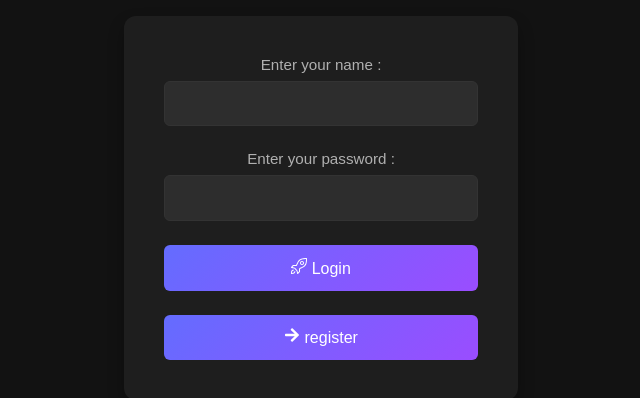
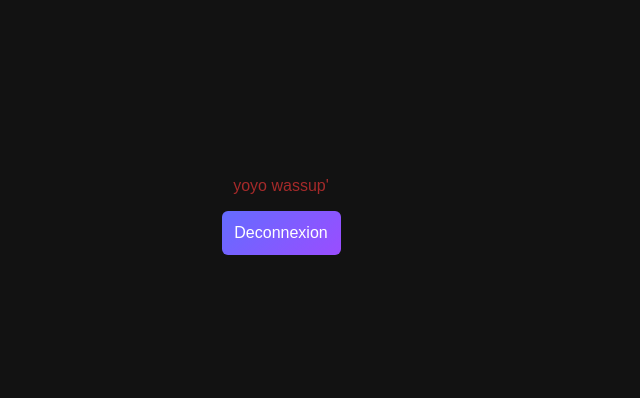
Before and after one commit to CFPT-Informatique/M306-ANT, a React (Create React App) app in the folder frontend/: page / in a window 1280 px wide. Shown: the part 192-590 px from the top of the page, without its empty margins (359-999 px from the left). Built offline with nearby package versions, Linux system fonts and the light colour scheme; sample sign-in values are in the browser's storage.

Commit message:
route login et register + token avec problème de login qui marche à moitié le tocken et bon mais le redirection à un problème

```diff
--- a/frontend/src/App.js
+++ b/frontend/src/App.js
@@ -1,18 +1,39 @@
 import './App.css';
-import Register from './components/register';
-import Login from './components/login';
-import Home from './components/home';
+import PrivateRoute from './components/PrivateRoute';
+import Register from './components/Register';
+import Login from './components/Login';
+import Home from './components/Home';
 import { BrowserRouter as Router, Routes, Route } from "react-router-dom";
+import { useState, useEffect } from 'react';
 
 function App() {
+  let [loggedIn, setLoggedIn] = useState(false);
+  let [loading, setLoading] = useState(true);
+
+  useEffect(() => {
+    const token = localStorage.getItem("authToken");
+    if (token) {
+      setLoggedIn(true);
+    }
+    setLoading(false);
+  }, []);
+
+  if (loading) {
+    return <div>Loading...</div>;
+  }
+
   return (
     <div className="App">
       <Router>
         <Routes>
-          <Route path="/" element={<Login />}/>
-          <Route path="/register" element={<Register />}/>
-          <Route path="/home" element={<Home />}/>
-
+          <Route path="/" element={<PrivateRoute loggedIn={loggedIn} element={<Home />} />} />
+          <Route path="/login" element={<Login setLoggedIn={setLoggedIn} />} />
+          <Route path="/register" element={<PrivateRoute loggedIn={loggedIn} element={<Register />} />} />
+          <Route path="/home" element={<PrivateRoute loggedIn={loggedIn} element={<Home />} />} />
+          {/* <Route path="/" element={loggedIn ? <Navigate to="/home" /> : <Navigate to="/login" />} />
+          <Route path="/login" element={<Login setLoggedIn={setLoggedIn} />} />
+          <Route path="/register" element={<Register />} />
+          <Route path="/home" element={<Home />} /> */}
         </Routes>
       </Router>
     </div>
--- /dev/null
+++ b/frontend/src/components/PrivateRoute.jsx
@@ -0,0 +1,8 @@
+import React from 'react';
+import { Navigate } from 'react-router-dom';
+
+const PrivateRoute = ({ element, loggedIn }) => {
+  return loggedIn ? element : <Navigate to="/login" />;
+};
+
+export default PrivateRoute;
--- /dev/null
+++ b/frontend/src/components/css/home.module.css
@@ -0,0 +1,16 @@
+.homeBody {
+  background-color: #121212;
+  color: #e0e0e0;
+  font-family: 'Arial', sans-serif;
+  display: flex;
+  justify-content: center;
+  align-items: center;
+  min-height: 100vh;
+  margin: 0;
+}
+
+
+
+p {
+    color: brown;
+}
--- /dev/null
+++ b/frontend/src/components/css/login.module.css
@@ -0,0 +1,82 @@
+/*
+    background-body: #121212
+    text: #e0e0e0
+    backgroud-input: #2d2d2d
+    input_border: #646cff
+
+*/
+
+.loginBody {
+  background-color: #121212;
+  color: #e0e0e0;
+  font-family: 'Arial', sans-serif;
+  display: flex;
+  justify-content: center;
+  align-items: center;
+  min-height: 100vh;
+  margin: 0;
+}
+
+.loginMain {
+  background-color: #1e1e1e;
+  padding: 2.5rem;
+  border-radius: 12px;
+  box-shadow: 0 8px 16px rgba(0, 0, 0, 0.3);
+  width: 100%;
+  max-width: 400px;
+
+}
+
+form {
+  display: flex;
+  flex-direction: column;
+  gap: 1.5rem;
+}
+
+
+label {
+  display: flex;
+  flex-direction: column;
+  gap: 0.5rem;
+  font-size: 0.95rem;
+  color: #b0b0b0;
+}
+
+input {
+  background-color: #2d2d2d;
+  border: 1px solid #333;
+  border-radius: 6px;
+  padding: 0.8rem;
+  color: #ffffff;
+  font-size: 1rem;
+  transition: all 0.3s ease;
+
+}
+
+input:focus {
+  outline: none;
+  border-color: #646cff;
+  box-shadow: 0 0 0 2px rgba(100, 108, 255, 0.2);
+  caret-color: #646cff;
+}
+
+button {
+  background: linear-gradient(135deg, #646cff, #9a4dff);
+  color: white;
+  border: none;
+  padding: 0.8rem;
+  border-radius: 6px;
+  font-size: 1rem;
+  font-weight: 500;
+  cursor: pointer;
+  transition: all 0.3s ease;
+}
+
+button:hover {
+  background: linear-gradient(135deg, #747bff, #aa5dff);
+  transform: translateY(-2px);
+}
+
+button:active {
+  transform: translateY(0);
+}
--- /dev/null
+++ b/frontend/src/components/css/register.module.css
@@ -0,0 +1,84 @@
+/*
+    background-body: #121212
+    text: #e0e0e0
+    backgroud-input: #2d2d2d
+    input_border: #646cff
+
+*/
+
+.registerBody {
+  background-color: #121212;
+  color: #e0e0e0;
+  font-family: 'Arial', sans-serif;
+  display: flex;
+  justify-content: center;
+  align-items: center;
+  min-height: 100vh;
+  margin: 0;
+}
+
+.registerMain {
+  background-color: #1e1e1e;
+  padding: 2.5rem;
+  border-radius: 12px;
+  box-shadow: 0 8px 16px rgba(0, 0, 0, 0.3);
+  width: 100%;
+  max-width: 400px;
+
+}
+
+form {
+  display: flex;
+  flex-direction: column;
+  gap: 1.5rem;
+}
+
+
+label {
+  display: flex;
+  flex-direction: column;
+  gap: 0.5rem;
+  font-size: 0.95rem;
+  color: #b0b0b0;
+}
+
+input {
+  background-color: #2d2d2d;
+  border: 1px solid #333;
+  border-radius: 6px;
+  padding: 0.8rem;
+  color: #ffffff;
+  font-size: 1rem;
+  transition: all 0.3s ease;
+
+}
+
+input:focus {
+  outline: none;
+  border-color: #646cff;
+  box-shadow: 0 0 0 2px rgba(100, 108, 255, 0.2);
+  caret-color: #646cff;
+}
+
+
+
+button {
+  background: linear-gradient(135deg, #646cff, #9a4dff);
+  color: white;
+  border: none;
+  padding: 0.8rem;
+  border-radius: 6px;
+  font-size: 1rem;
+  font-weight: 500;
+  cursor: pointer;
+  transition: all 0.3s ease;
+}
+
+button:hover {
+  background: linear-gradient(135deg, #747bff, #aa5dff);
+  transform: translateY(-2px);
+}
+
+button:active {
+  transform: translateY(0);
+}
--- a/frontend/src/components/home.jsx
+++ b/frontend/src/components/home.jsx
@@ -1,11 +1,19 @@
 import React from "react";
-import "../css/home.css";
+import styles from "./css/home.module.css";
 
 function Home() {
+    const handleLogout = () => {
+        localStorage.removeItem("authToken");
+        window.location.href = "/login";
+    };
+
     return (
-        <main>
-            sdasda
-        </main>
+        <div className={styles.homeBody}>
+            <div className={styles.homeMain}>
+                <p>yoyo wassup'</p>
+                <button onClick={handleLogout}>Deconnexion</button>
+            </div>
+        </div>
     );
 }
 
--- a/frontend/src/components/login.jsx
+++ b/frontend/src/components/login.jsx
@@ -1,10 +1,10 @@
 import React, { useState } from "react";
-import "../css/login.css";
 import { FaArrowRight } from "react-icons/fa";
 import { SlRocket } from "react-icons/sl";
 import { useNavigate } from "react-router-dom";
+import styles from "./css/login.module.css";
 
-function Login() {
+function Login({setLoggedIn}) {
     const navigate = useNavigate();
     const [formData, setFormData] = useState({
         username: "",
@@ -39,23 +39,25 @@ function Login() {
                 const data = await response.json();
 
                 localStorage.setItem("authToken", data.token);
+                setLoggedIn(true);
                 navigate("/home");
             } else {
                 setError("Identifiants incorrects");
             }
         } catch (err) {
-            setError("Erreur de connexion au serveur");
+            setError(`Erreur de connexion au serveur : ${err}`);
         } finally {
             setIsLoading(false);
         }
     };
 
     return (
-        <main>
+        <div className={styles.loginBody}>
+            <div className={styles.loginMain}>
                 <form onSubmit={handleSubmit}>
-                {error && <div className="error-message">{error}</div>}
+                    {error && <div>{error}</div>}
 
-                <label className="lblName">
+                    <label>
                     Enter your name :
                         <input
                             type="text"
@@ -66,7 +68,7 @@ function Login() {
                         />
                     </label>
 
-                <label className="lblPwd">
+                    <label>
                     Enter your password :
                         <input
                             type="password"
@@ -88,12 +90,12 @@ function Login() {
                     <button
                         type="button"
                         onClick={() => navigate("/register")}
-                    className="back-button"
                     >
                         <FaArrowRight /> register
                     </button>
                 </form>
-        </main>
+            </div>
+        </div>
     );
 }
 
--- a/frontend/src/components/register.jsx
+++ b/frontend/src/components/register.jsx
@@ -1,8 +1,9 @@
 import React, { useState } from "react";
-import "../css/register.css";
 import { useNavigate } from "react-router-dom";
 import { FaArrowLeft } from "react-icons/fa";
 import { SlUserFollow } from "react-icons/sl";
+import styles from "./css/register.module.css";
+
 
 function Register() {
     const navigate = useNavigate();
@@ -59,9 +60,10 @@ function Register() {
     };
 
     return (
-        <main>
+        <div className={styles.registerBody}>
+            <div className={styles.registerMain}>
                 <form onSubmit={handleSubmit}>
-                <label className="lblName">Enter your name :
+                    <label>Enter your name :
                         <input
                             type="text"
                             name="name"
@@ -71,7 +73,7 @@ function Register() {
                             required
                         />
                     </label>
-                <label className="lblEmail">Enter your email :
+                    <label>Enter your email :
                         <input
                             type="email"
                             name="email"
@@ -81,7 +83,7 @@ function Register() {
                             required
                         />
                     </label>
-                <label className="lblPwd">Enter your password :
+                    <label>Enter your password :
                         <input
                             type="password"
                             name="password"
@@ -91,7 +93,7 @@ function Register() {
                             required
                         />
                     </label>
-                <label className="lblPwd">Confirm your password :
+                    <label>Confirm your password :
                         <input
                             type="password"
                             name="confirmPassword"
@@ -104,13 +106,13 @@ function Register() {
                     <button type="submit"><SlUserFollow /> Register</button>
                     <button
                         onClick={() => navigate("/")}
-                    className="back-button"
                         type="button"
                     >
                         <FaArrowLeft /> Retour
                     </button>
                 </form>
-        </main>
+            </div>
+        </div>
     );
 };
 
--- a/frontend/src/css/home.css
+++ /dev/null
@@ -1,2 +0,0 @@
-main{
-}
--- a/frontend/src/css/login.css
+++ /dev/null
@@ -1,84 +0,0 @@
-
-/*
-    background-body: #121212
-    text: #e0e0e0
-    backgroud-input: #2d2d2d
-    input_border: #646cff
-
-*/
-body {
-    background-color: #121212;
-    color: #e0e0e0;
-    font-family: 'Arial', sans-serif;
-    display: flex;
-    justify-content: center;
-    align-items: center;
-    min-height: 100vh;
-    margin: 0;
-  }
-
-  main {
-    background-color: #1e1e1e;
-    padding: 2.5rem;
-    border-radius: 12px;
-    box-shadow: 0 8px 16px rgba(0, 0, 0, 0.3);
-    width: 100%;
-    max-width: 400px;
-
-  }
-
-  form {
-    display: flex;
-    flex-direction: column;
-    gap: 1.5rem;
-  }
-
-
-  label {
-    display: flex;
-    flex-direction: column;
-    gap: 0.5rem;
-    font-size: 0.95rem;
-    color: #b0b0b0;
-  }
-
-  input {
-    background-color: #2d2d2d;
-    border: 1px solid #333;
-    border-radius: 6px;
-    padding: 0.8rem;
-    color: #ffffff;
-    font-size: 1rem;
-    transition: all 0.3s ease;
-
-  }
-
-  input:focus {
-    outline: none;
-    border-color: #646cff;
-    box-shadow: 0 0 0 2px rgba(100, 108, 255, 0.2);
-    caret-color: #646cff;
-  }
-
-
-
-  button {
-    background: linear-gradient(135deg, #646cff, #9a4dff);
-    color: white;
-    border: none;
-    padding: 0.8rem;
-    border-radius: 6px;
-    font-size: 1rem;
-    font-weight: 500;
-    cursor: pointer;
-    transition: all 0.3s ease;
-  }
-
-  button:hover {
-    background: linear-gradient(135deg, #747bff, #aa5dff);
-    transform: translateY(-2px);
-  }
-
-  button:active {
-    transform: translateY(0);
-  }
--- a/frontend/src/css/register.css
+++ /dev/null
@@ -1,84 +0,0 @@
-
-/*
-    background-body: #121212
-    text: #e0e0e0
-    backgroud-input: #2d2d2d
-    input_border: #646cff
-
-*/
-body {
-    background-color: #121212;
-    color: #e0e0e0;
-    font-family: 'Arial', sans-serif;
-    display: flex;
-    justify-content: center;
-    align-items: center;
-    min-height: 100vh;
-    margin: 0;
-  }
-
-  main {
-    background-color: #1e1e1e;
-    padding: 2.5rem;
-    border-radius: 12px;
-    box-shadow: 0 8px 16px rgba(0, 0, 0, 0.3);
-    width: 100%;
-    max-width: 400px;
-
-  }
-
-  form {
-    display: flex;
-    flex-direction: column;
-    gap: 1.5rem;
-  }
-
-
-  label {
-    display: flex;
-    flex-direction: column;
-    gap: 0.5rem;
-    font-size: 0.95rem;
-    color: #b0b0b0;
-  }
-
-  input {
-    background-color: #2d2d2d;
-    border: 1px solid #333;
-    border-radius: 6px;
-    padding: 0.8rem;
-    color: #ffffff;
-    font-size: 1rem;
-    transition: all 0.3s ease;
-
-  }
-
-  input:focus {
-    outline: none;
-    border-color: #646cff;
-    box-shadow: 0 0 0 2px rgba(100, 108, 255, 0.2);
-    caret-color: #646cff;
-  }
-
-
-
-  button {
-    background: linear-gradient(135deg, #646cff, #9a4dff);
-    color: white;
-    border: none;
-    padding: 0.8rem;
-    border-radius: 6px;
-    font-size: 1rem;
-    font-weight: 500;
-    cursor: pointer;
-    transition: all 0.3s ease;
-  }
-
-  button:hover {
-    background: linear-gradient(135deg, #747bff, #aa5dff);
-    transform: translateY(-2px);
-  }
-
-  button:active {
-    transform: translateY(0);
-  }
```
Also changed, not shown: frontend/src/components/Header.jsx (added). Lines whose indentation alone changed are shown as unchanged.
